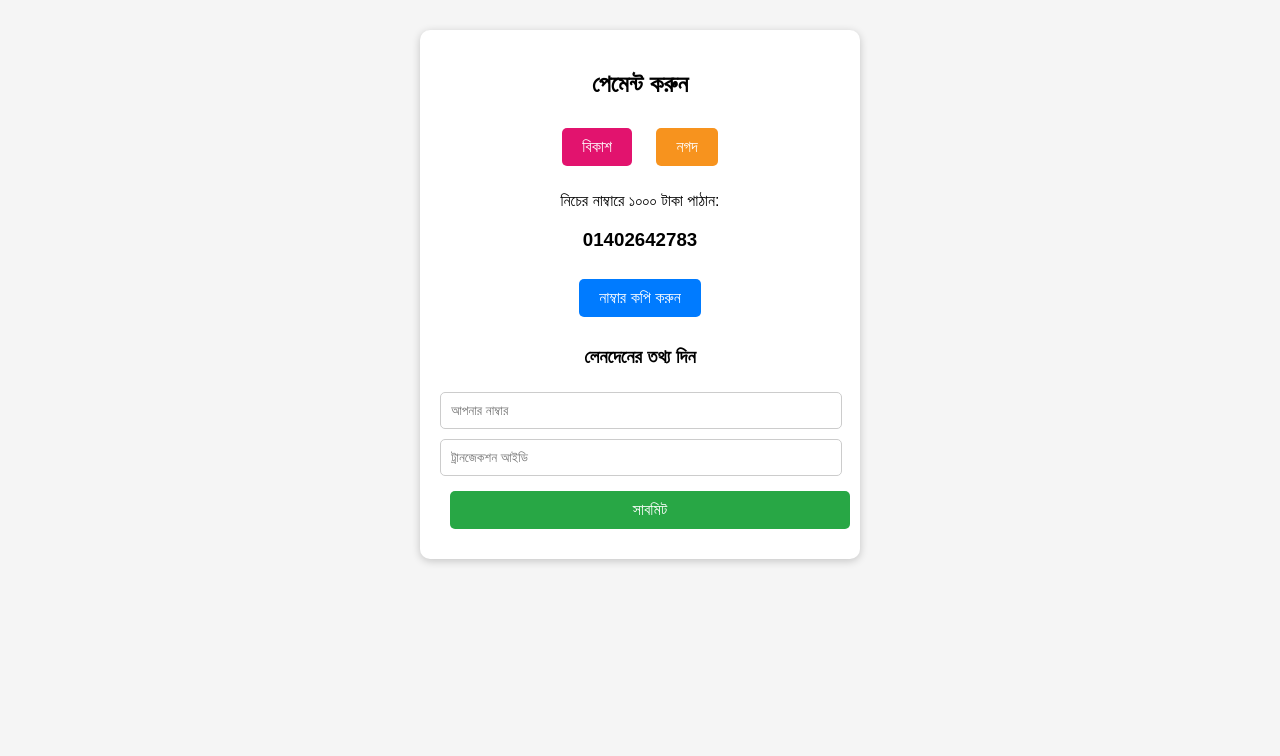
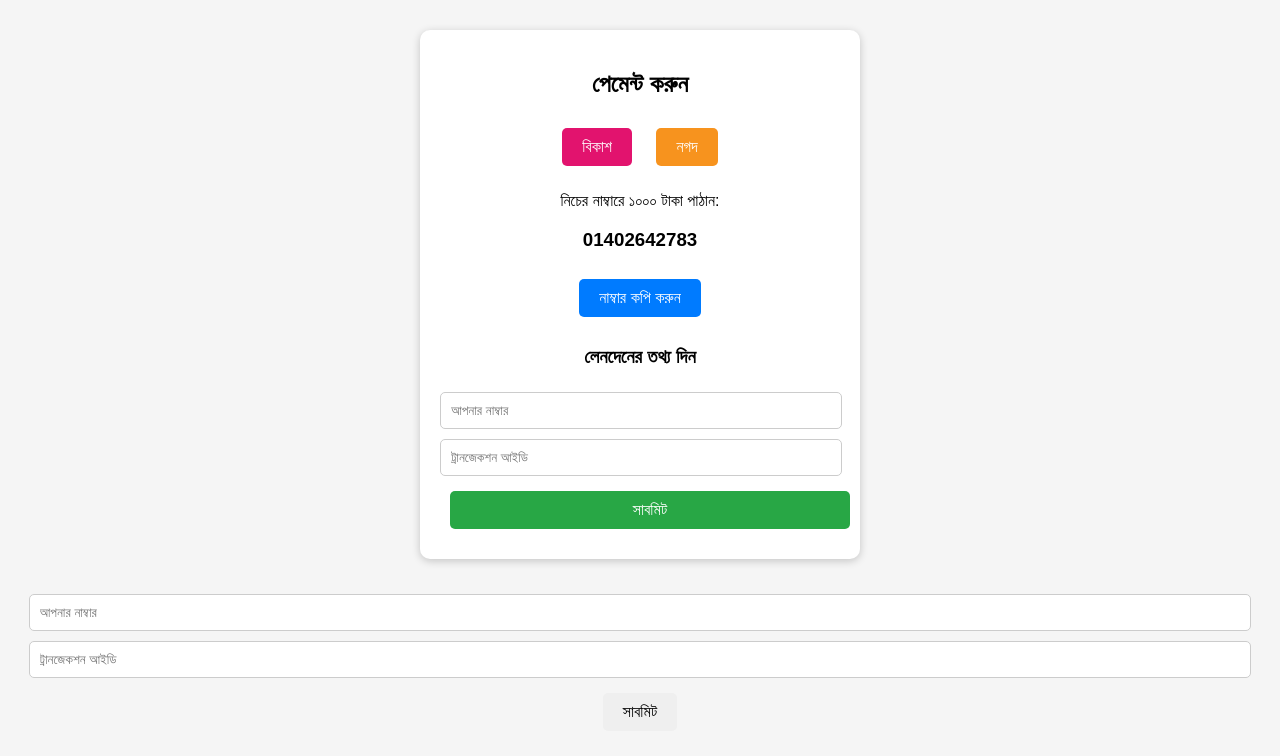
Before and after one commit to amirhamja10/amirhamja, a plain HTML site: page index.html in a window 1280 px wide. Drawn offline with nearby package versions, Linux system fonts and the light colour scheme.

Commit message:
Update index.html

```diff
--- a/index.html
+++ b/index.html
@@ -59,3 +59,8 @@
   </script>
 </body>
 </html>
+<form action="success.html" method="get">
+  <input type="text" name="number" placeholder="আপনার নাম্বার">
+  <input type="text" name="trxid" placeholder="ট্রানজেকশন আইডি">
+  <button type="submit">সাবমিট</button>
+</form>
```
